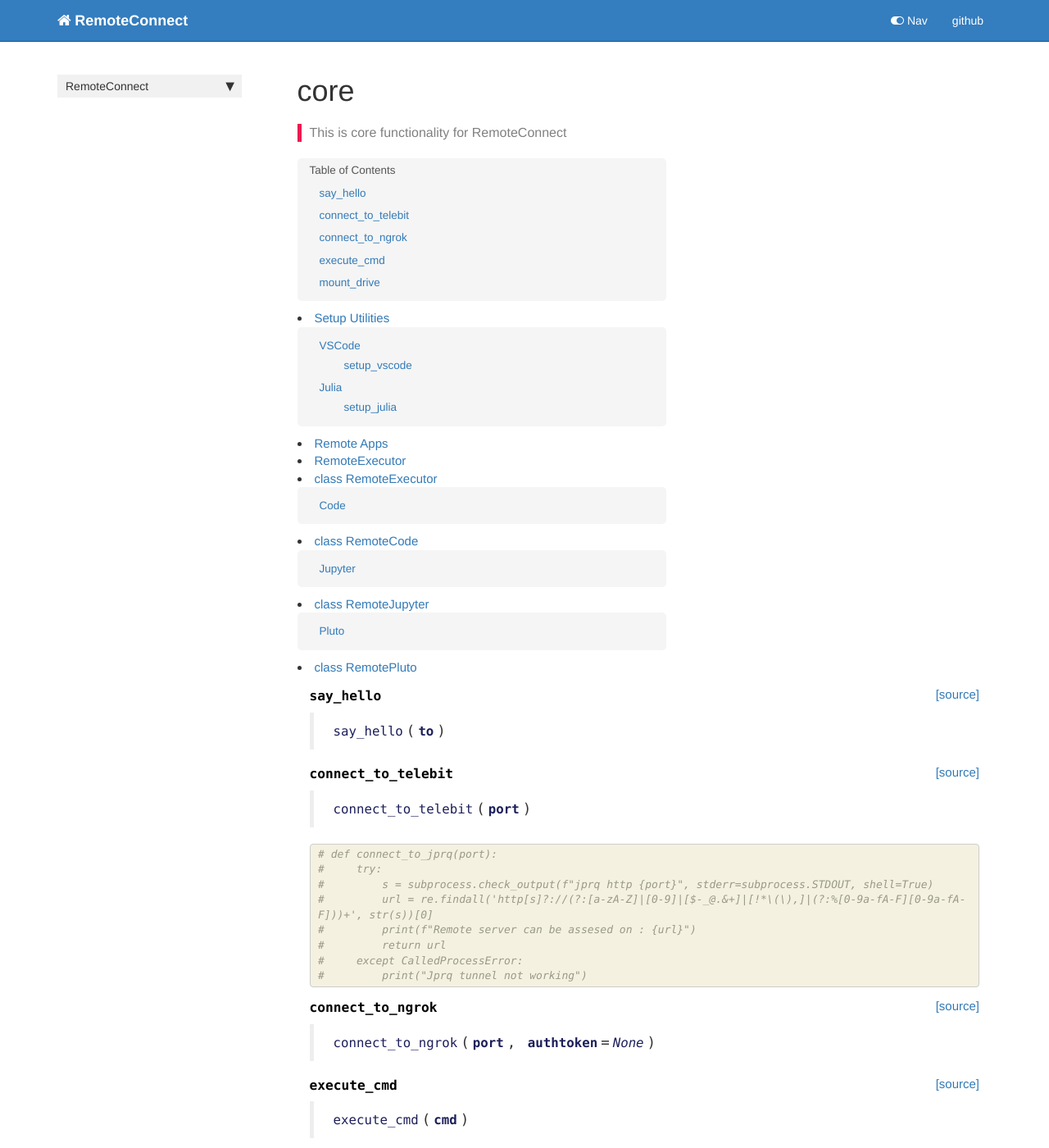
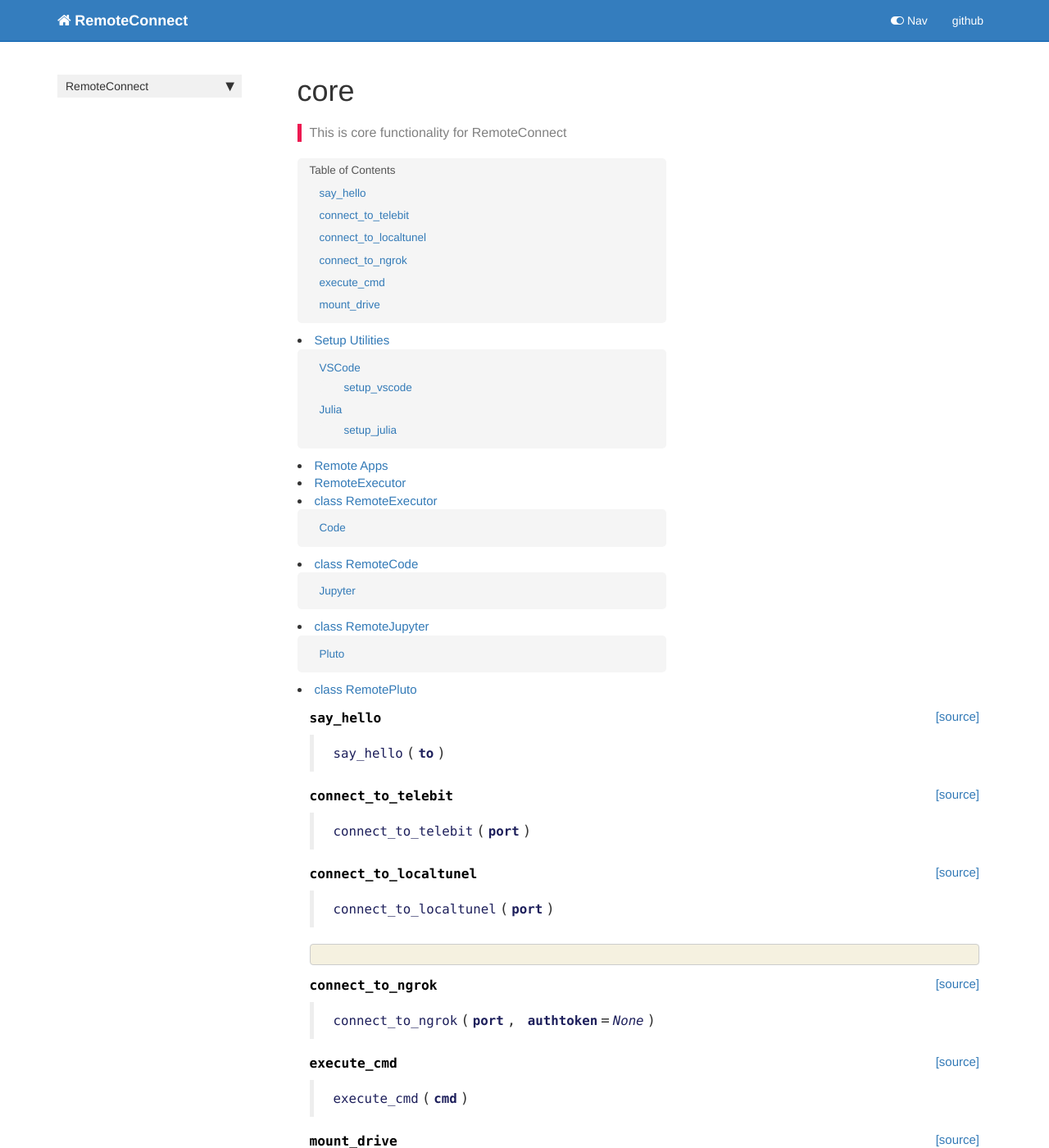
Before and after one commit to Rahuketu86/RemoteConnect, a Jekyll site: the page built from docs/core.html, in a window 1280 px wide and 1400 px high. Shown: the whole window at 82% size. Built offline with Jekyll 4.4.1, drawn with Linux system fonts in a browser that asks for light colours; nearby versions of some CDN libraries; comment, search, counter and statistics services are not loaded.

```diff
--- a/RemoteConnect/_nbdev.py
+++ b/RemoteConnect/_nbdev.py
@@ -5,6 +5,7 @@ __all__ = ["index", "modules", "custom_doc_links", "git_url"]
 index = {"say_hello": "00_core.ipynb",
          "IN_COLAB": "00_core.ipynb",
          "connect_to_telebit": "00_core.ipynb",
+         "connect_to_localtunel": "00_core.ipynb",
          "connect_to_ngrok": "00_core.ipynb",
          "execute_cmd": "00_core.ipynb",
          "mount_drive": "00_core.ipynb",
--- a/docs/core.html
+++ b/docs/core.html
@@ -47,7 +47,7 @@ nb_path: "nbs/00_core.ipynb"
 
 
 <div class="output_markdown rendered_html output_subarea ">
-<h4 id="say_hello" class="doc_header"><code>say_hello</code><a href="https://github.com/rahuketu86/RemoteConnect/tree/master/RemoteConnect/core.py#L17" class="source_link" style="float:right">[source]</a></h4><blockquote><p><code>say_hello</code>(<strong><code>to</code></strong>)</p>
+<h4 id="say_hello" class="doc_header"><code>say_hello</code><a href="https://github.com/rahuketu86/RemoteConnect/tree/master/RemoteConnect/core.py#L18" class="source_link" style="float:right">[source]</a></h4><blockquote><p><code>say_hello</code>(<strong><code>to</code></strong>)</p>
 </blockquote>
 
 </div>
@@ -85,62 +85,7 @@ nb_path: "nbs/00_core.ipynb"
 
 
 <div class="output_markdown rendered_html output_subarea ">
-<h4 id="connect_to_telebit" class="doc_header"><code>connect_to_telebit</code><a href="https://github.com/rahuketu86/RemoteConnect/tree/master/RemoteConnect/core.py#L24" class="source_link" style="float:right">[source]</a></h4><blockquote><p><code>connect_to_telebit</code>(<strong><code>port</code></strong>)</p>
-</blockquote>
-
-</div>
-
-</div>
-
-</div>
-</div>
-
-</div>
-    {% endraw %}
-
-    {% raw %}
-
-<div class="cell border-box-sizing code_cell rendered">
-
-</div>
-    {% endraw %}
-
-    {% raw %}
-
-<div class="cell border-box-sizing code_cell rendered">
-<div class="input">
-
-<div class="inner_cell">
-    <div class="input_area">
-<div class=" highlight hl-ipython3"><pre><span></span><span class="c1"># def connect_to_jprq(port):</span>
-<span class="c1">#     try:</span>
-<span class="c1">#         s = subprocess.check_output(f&quot;jprq http {port}&quot;, stderr=subprocess.STDOUT, shell=True)</span>
-<span class="c1">#         url = re.findall(&#39;http[s]?://(?:[a-zA-Z]|[0-9]|[$-_@.&amp;+]|[!*\(\),]|(?:%[0-9a-fA-F][0-9a-fA-F]))+&#39;, str(s))[0]</span>
-<span class="c1">#         print(f&quot;Remote server can be assesed on : {url}&quot;)</span>
-<span class="c1">#         return url</span>
-<span class="c1">#     except CalledProcessError:</span>
-<span class="c1">#         print(&quot;Jprq tunnel not working&quot;)</span>
-</pre></div>
-
-    </div>
-</div>
-</div>
-
-</div>
-    {% endraw %}
-
-    {% raw %}
-
-<div class="cell border-box-sizing code_cell rendered">
-
-<div class="output_wrapper">
-<div class="output">
-
-<div class="output_area">
-
-
-<div class="output_markdown rendered_html output_subarea ">
-<h4 id="connect_to_ngrok" class="doc_header"><code>connect_to_ngrok</code><a href="https://github.com/rahuketu86/RemoteConnect/tree/master/RemoteConnect/core.py#L34" class="source_link" style="float:right">[source]</a></h4><blockquote><p><code>connect_to_ngrok</code>(<strong><code>port</code></strong>, <strong><code>authtoken</code></strong>=<em><code>None</code></em>)</p>
+<h4 id="connect_to_telebit" class="doc_header"><code>connect_to_telebit</code><a href="https://github.com/rahuketu86/RemoteConnect/tree/master/RemoteConnect/core.py#L25" class="source_link" style="float:right">[source]</a></h4><blockquote><p><code>connect_to_telebit</code>(<strong><code>port</code></strong>)</p>
 </blockquote>
 
 </div>
@@ -171,7 +116,55 @@ nb_path: "nbs/00_core.ipynb"
 
 
 <div class="output_markdown rendered_html output_subarea ">
-<h4 id="execute_cmd" class="doc_header"><code>execute_cmd</code><a href="https://github.com/rahuketu86/RemoteConnect/tree/master/RemoteConnect/core.py#L54" class="source_link" style="float:right">[source]</a></h4><blockquote><p><code>execute_cmd</code>(<strong><code>cmd</code></strong>)</p>
+<h4 id="connect_to_localtunel" class="doc_header"><code>connect_to_localtunel</code><a href="https://github.com/rahuketu86/RemoteConnect/tree/master/RemoteConnect/core.py#L35" class="source_link" style="float:right">[source]</a></h4><blockquote><p><code>connect_to_localtunel</code>(<strong><code>port</code></strong>)</p>
+</blockquote>
+
+</div>
+
+</div>
+
+</div>
+</div>
+
+</div>
+    {% endraw %}
+
+    {% raw %}
+
+<div class="cell border-box-sizing code_cell rendered">
+
+</div>
+    {% endraw %}
+
+    {% raw %}
+
+<div class="cell border-box-sizing code_cell rendered">
+<div class="input">
+
+<div class="inner_cell">
+    <div class="input_area">
+<div class=" highlight hl-ipython3"><pre><span></span>
+</pre></div>
+
+    </div>
+</div>
+</div>
+
+</div>
+    {% endraw %}
+
+    {% raw %}
+
+<div class="cell border-box-sizing code_cell rendered">
+
+<div class="output_wrapper">
+<div class="output">
+
+<div class="output_area">
+
+
+<div class="output_markdown rendered_html output_subarea ">
+<h4 id="connect_to_ngrok" class="doc_header"><code>connect_to_ngrok</code><a href="https://github.com/rahuketu86/RemoteConnect/tree/master/RemoteConnect/core.py#L48" class="source_link" style="float:right">[source]</a></h4><blockquote><p><code>connect_to_ngrok</code>(<strong><code>port</code></strong>, <strong><code>authtoken</code></strong>=<em><code>None</code></em>)</p>
 </blockquote>
 
 </div>
@@ -202,7 +195,38 @@ nb_path: "nbs/00_core.ipynb"
 
 
 <div class="output_markdown rendered_html output_subarea ">
-<h4 id="mount_drive" class="doc_header"><code>mount_drive</code><a href="https://github.com/rahuketu86/RemoteConnect/tree/master/RemoteConnect/core.py#L67" class="source_link" style="float:right">[source]</a></h4><blockquote><p><code>mount_drive</code>()</p>
+<h4 id="execute_cmd" class="doc_header"><code>execute_cmd</code><a href="https://github.com/rahuketu86/RemoteConnect/tree/master/RemoteConnect/core.py#L68" class="source_link" style="float:right">[source]</a></h4><blockquote><p><code>execute_cmd</code>(<strong><code>cmd</code></strong>)</p>
+</blockquote>
+
+</div>
+
+</div>
+
+</div>
+</div>
+
+</div>
+    {% endraw %}
+
+    {% raw %}
+
+<div class="cell border-box-sizing code_cell rendered">
+
+</div>
+    {% endraw %}
+
+    {% raw %}
+
+<div class="cell border-box-sizing code_cell rendered">
+
+<div class="output_wrapper">
+<div class="output">
+
+<div class="output_area">
+
+
+<div class="output_markdown rendered_html output_subarea ">
+<h4 id="mount_drive" class="doc_header"><code>mount_drive</code><a href="https://github.com/rahuketu86/RemoteConnect/tree/master/RemoteConnect/core.py#L81" class="source_link" style="float:right">[source]</a></h4><blockquote><p><code>mount_drive</code>()</p>
 </blockquote>
 
 </div>
@@ -245,7 +269,7 @@ nb_path: "nbs/00_core.ipynb"
 
 
 <div class="output_markdown rendered_html output_subarea ">
-<h4 id="setup_vscode" class="doc_header"><code>setup_vscode</code><a href="https://github.com/rahuketu86/RemoteConnect/tree/master/RemoteConnect/core.py#L72" class="source_link" style="float:right">[source]</a></h4><blockquote><p><code>setup_vscode</code>()</p>
+<h4 id="setup_vscode" class="doc_header"><code>setup_vscode</code><a href="https://github.com/rahuketu86/RemoteConnect/tree/master/RemoteConnect/core.py#L86" class="source_link" style="float:right">[source]</a></h4><blockquote><p><code>setup_vscode</code>()</p>
 </blockquote>
 
 </div>
@@ -282,7 +306,7 @@ nb_path: "nbs/00_core.ipynb"
 
 
 <div class="output_markdown rendered_html output_subarea ">
-<h4 id="setup_julia" class="doc_header"><code>setup_julia</code><a href="https://github.com/rahuketu86/RemoteConnect/tree/master/RemoteConnect/core.py#L82" class="source_link" style="float:right">[source]</a></h4><blockquote><p><code>setup_julia</code>()</p>
+<h4 id="setup_julia" class="doc_header"><code>setup_julia</code><a href="https://github.com/rahuketu86/RemoteConnect/tree/master/RemoteConnect/core.py#L96" class="source_link" style="float:right">[source]</a></h4><blockquote><p><code>setup_julia</code>()</p>
 </blockquote>
 
 </div>
@@ -325,7 +349,7 @@ nb_path: "nbs/00_core.ipynb"
 
 
 <div class="output_markdown rendered_html output_subarea ">
-<h2 id="RemoteExecutor" class="doc_header"><code>class</code> <code>RemoteExecutor</code><a href="https://github.com/rahuketu86/RemoteConnect/tree/master/RemoteConnect/core.py#L95" class="source_link" style="float:right">[source]</a></h2><blockquote><p><code>RemoteExecutor</code>(<strong><code>port</code></strong>=<em><code>9000</code></em>, <strong><code>tunnel</code></strong>=<em><code>'ngrok'</code></em>, <strong><code>authtoken</code></strong>=<em><code>None</code></em>, <strong><code>password</code></strong>=<em><code>None</code></em>, <strong><code>ui</code></strong>=<em><code>'notebook'</code></em>, <strong><code>install_code</code></strong>=<em><code>False</code></em>, <strong><code>install_julia</code></strong>=<em><code>False</code></em>)</p>
+<h2 id="RemoteExecutor" class="doc_header"><code>class</code> <code>RemoteExecutor</code><a href="https://github.com/rahuketu86/RemoteConnect/tree/master/RemoteConnect/core.py#L109" class="source_link" style="float:right">[source]</a></h2><blockquote><p><code>RemoteExecutor</code>(<strong><code>port</code></strong>=<em><code>9000</code></em>, <strong><code>tunnel</code></strong>=<em><code>'ngrok'</code></em>, <strong><code>authtoken</code></strong>=<em><code>None</code></em>, <strong><code>password</code></strong>=<em><code>None</code></em>, <strong><code>ui</code></strong>=<em><code>'notebook'</code></em>, <strong><code>install_code</code></strong>=<em><code>False</code></em>, <strong><code>install_julia</code></strong>=<em><code>False</code></em>)</p>
 </blockquote>
 
 </div>
@@ -379,7 +403,7 @@ nb_path: "nbs/00_core.ipynb"
 
 
 <div class="output_markdown rendered_html output_subarea ">
-<h2 id="RemoteCode" class="doc_header"><code>class</code> <code>RemoteCode</code><a href="https://github.com/rahuketu86/RemoteConnect/tree/master/RemoteConnect/core.py#L143" class="source_link" style="float:right">[source]</a></h2><blockquote><p><code>RemoteCode</code>(<strong><code>password</code></strong>=<em><code>None</code></em>, <strong><code>port</code></strong>=<em><code>9000</code></em>, <strong><code>tunnel</code></strong>=<em><code>'ngrok'</code></em>, <strong><code>authtoken</code></strong>=<em><code>None</code></em>, <strong><code>ui</code></strong>=<em><code>'notebook'</code></em>, <strong><code>install_code</code></strong>=<em><code>False</code></em>, <strong><code>install_julia</code></strong>=<em><code>False</code></em>) :: <a href="/core.html#RemoteExecutor"><code>RemoteExecutor</code></a></p>
+<h2 id="RemoteCode" class="doc_header"><code>class</code> <code>RemoteCode</code><a href="https://github.com/rahuketu86/RemoteConnect/tree/master/RemoteConnect/core.py#L159" class="source_link" style="float:right">[source]</a></h2><blockquote><p><code>RemoteCode</code>(<strong><code>password</code></strong>=<em><code>None</code></em>, <strong><code>port</code></strong>=<em><code>9000</code></em>, <strong><code>tunnel</code></strong>=<em><code>'ngrok'</code></em>, <strong><code>authtoken</code></strong>=<em><code>None</code></em>, <strong><code>ui</code></strong>=<em><code>'notebook'</code></em>, <strong><code>install_code</code></strong>=<em><code>False</code></em>, <strong><code>install_julia</code></strong>=<em><code>False</code></em>) :: <a href="/core.html#RemoteExecutor"><code>RemoteExecutor</code></a></p>
 </blockquote>
 <p>Install and launch an instance of Remote Code</p>
 
@@ -436,7 +460,7 @@ nb_path: "nbs/00_core.ipynb"
 
 
 <div class="output_markdown rendered_html output_subarea ">
-<h2 id="RemoteJupyter" class="doc_header"><code>class</code> <code>RemoteJupyter</code><a href="https://github.com/rahuketu86/RemoteConnect/tree/master/RemoteConnect/core.py#L173" class="source_link" style="float:right">[source]</a></h2><blockquote><p><code>RemoteJupyter</code>(<strong><code>ui</code></strong>=<em><code>'notebook'</code></em>, <strong><code>port</code></strong>=<em><code>9000</code></em>, <strong><code>tunnel</code></strong>=<em><code>'ngrok'</code></em>, <strong><code>authtoken</code></strong>=<em><code>None</code></em>, <strong><code>password</code></strong>=<em><code>None</code></em>, <strong><code>install_code</code></strong>=<em><code>False</code></em>, <strong><code>install_julia</code></strong>=<em><code>False</code></em>) :: <a href="/core.html#RemoteExecutor"><code>RemoteExecutor</code></a></p>
+<h2 id="RemoteJupyter" class="doc_header"><code>class</code> <code>RemoteJupyter</code><a href="https://github.com/rahuketu86/RemoteConnect/tree/master/RemoteConnect/core.py#L189" class="source_link" style="float:right">[source]</a></h2><blockquote><p><code>RemoteJupyter</code>(<strong><code>ui</code></strong>=<em><code>'notebook'</code></em>, <strong><code>port</code></strong>=<em><code>9000</code></em>, <strong><code>tunnel</code></strong>=<em><code>'ngrok'</code></em>, <strong><code>authtoken</code></strong>=<em><code>None</code></em>, <strong><code>password</code></strong>=<em><code>None</code></em>, <strong><code>install_code</code></strong>=<em><code>False</code></em>, <strong><code>install_julia</code></strong>=<em><code>False</code></em>) :: <a href="/core.html#RemoteExecutor"><code>RemoteExecutor</code></a></p>
 </blockquote>
 <p>Install and launch an instance of Remote Jupyter</p>
 
@@ -474,7 +498,7 @@ nb_path: "nbs/00_core.ipynb"
 
 
 <div class="output_markdown rendered_html output_subarea ">
-<h2 id="RemotePluto" class="doc_header"><code>class</code> <code>RemotePluto</code><a href="https://github.com/rahuketu86/RemoteConnect/tree/master/RemoteConnect/core.py#L202" class="source_link" style="float:right">[source]</a></h2><blockquote><p><code>RemotePluto</code>(<strong><code>port</code></strong>=<em><code>9000</code></em>, <strong><code>tunnel</code></strong>=<em><code>'ngrok'</code></em>, <strong><code>authtoken</code></strong>=<em><code>None</code></em>, <strong><code>password</code></strong>=<em><code>None</code></em>, <strong><code>ui</code></strong>=<em><code>'notebook'</code></em>, <strong><code>install_code</code></strong>=<em><code>False</code></em>, <strong><code>install_julia</code></strong>=<em><code>False</code></em>) :: <a href="/core.html#RemoteExecutor"><code>RemoteExecutor</code></a></p>
+<h2 id="RemotePluto" class="doc_header"><code>class</code> <code>RemotePluto</code><a href="https://github.com/rahuketu86/RemoteConnect/tree/master/RemoteConnect/core.py#L218" class="source_link" style="float:right">[source]</a></h2><blockquote><p><code>RemotePluto</code>(<strong><code>port</code></strong>=<em><code>9000</code></em>, <strong><code>tunnel</code></strong>=<em><code>'ngrok'</code></em>, <strong><code>authtoken</code></strong>=<em><code>None</code></em>, <strong><code>password</code></strong>=<em><code>None</code></em>, <strong><code>ui</code></strong>=<em><code>'notebook'</code></em>, <strong><code>install_code</code></strong>=<em><code>False</code></em>, <strong><code>install_julia</code></strong>=<em><code>False</code></em>) :: <a href="/core.html#RemoteExecutor"><code>RemoteExecutor</code></a></p>
 </blockquote>
 <p>Install and launch an instance of Remote Pluto.jl for Julia</p>
 
--- a/docs/index.html
+++ b/docs/index.html
@@ -64,14 +64,14 @@ nb_path: "nbs/index.ipynb"
 <p><code>!pip install -U git+https://github.com/Rahuketu86/RemoteConnect.git</code></p>
 </li>
 <li><p>For running VSCode on Remote Machine ( Server or Colab)</p>
-<p><code>!start_code --port=&lt;port&gt; --password=&lt;password&gt; --tunnel=&lt;str:ngrok|telebit&gt;</code></p>
+<p><code>!start_code --port=&lt;port&gt; --password=&lt;password&gt; --tunnel=&lt;str:ngrok|telebit|localtunnel&gt;</code></p>
 </li>
 <li><p>For running Jupyter on Remote Machine ( Server or Colab)</p>
-<p><code>!start_jupyter --port=&lt;port&gt;  --ui=&lt;str:lab|notebook&gt; --tunnel=&lt;str:ngrok|telebit&gt;</code></p>
+<p><code>!start_jupyter --port=&lt;port&gt;  --ui=&lt;str:lab|notebook&gt; --tunnel=&lt;str:ngrok|telebit|localtunnel&gt;</code></p>
 <p>Default ui options is notebook. To open lab interface pass <code>--ui lab</code></p>
 </li>
 <li><p>For running Pluto.jl reactive notebook(Only Server)</p>
-<p><code>!start_pluto --port=&lt;port&gt; --tunnel=&lt;str:ngrok|telebit&gt;</code></p>
+<p><code>!start_pluto --port=&lt;port&gt; --tunnel=&lt;str:ngrok|telebit|localtunnel&gt;</code></p>
 </li>
 </ul>
 </li>
```
Also changed, not shown: RemoteConnect/core.py (+19 -3 lines), README.md, 2 other files.
